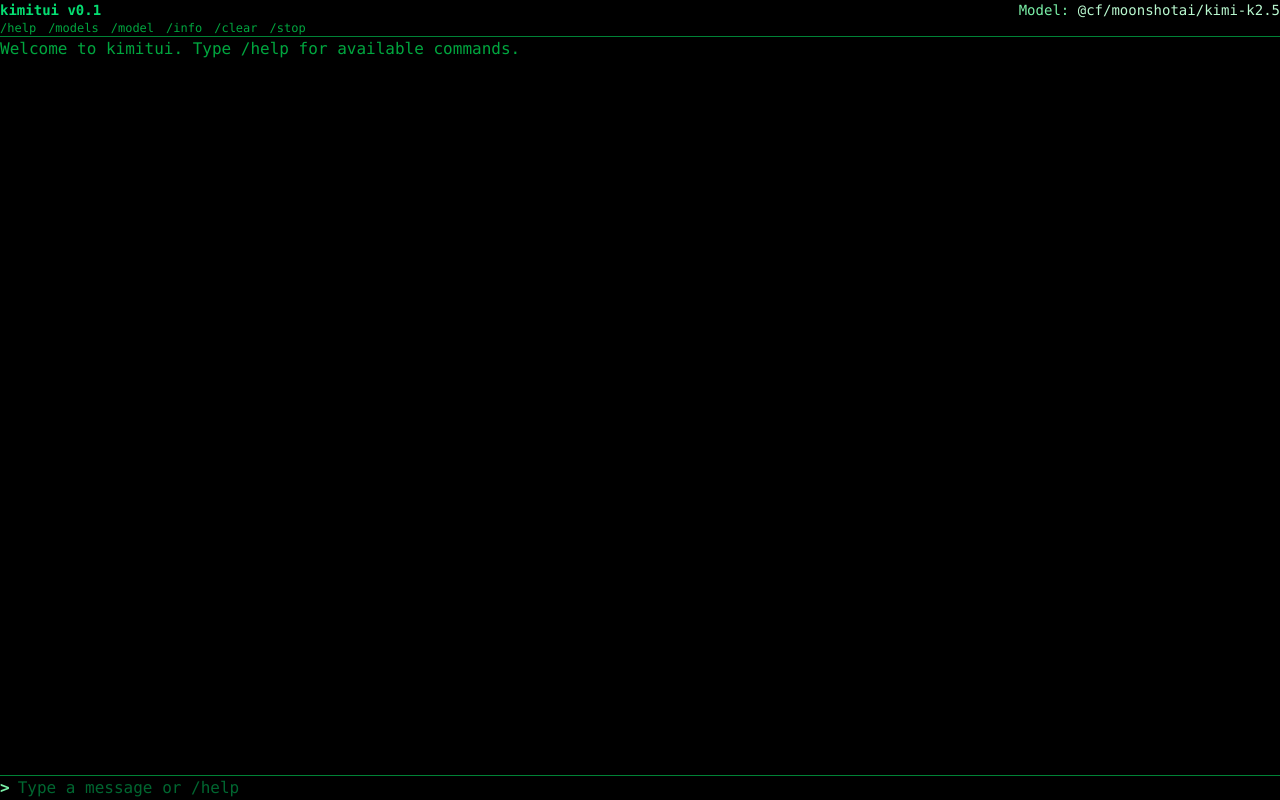
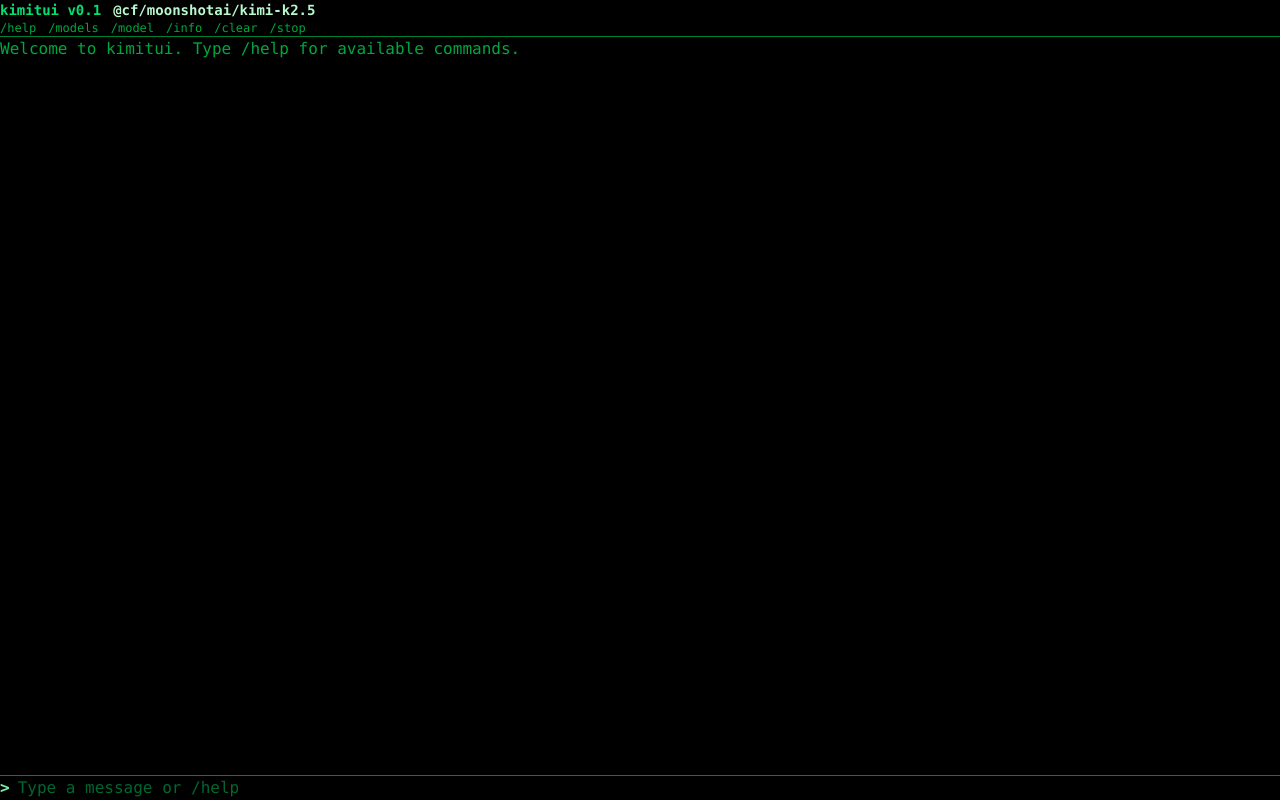
Before and after one commit to rod773/kimitui, a Next.js app: page / in a window 1280 px wide. Built offline with nearby package versions, Linux system fonts and the light colour scheme.

Commit message:
Show model name prominently in header

```diff
--- a/src/app/page.tsx
+++ b/src/app/page.tsx
@@ -387,14 +387,13 @@ function Header({
   return (
     <div className="flex flex-col border-b border-green-700 bg-black text-green-300 text-sm">
       <div className="flex items-center justify-between px-4 py-2">
-        <span className="font-bold text-green-400">kimitui v0.1</span>
+        <span className="flex items-center gap-3">
+          <span className="font-bold text-green-400">kimitui v0.1</span>
+          <span className="text-green-200 font-bold">
+            {currentModel || "No model selected"}
+          </span>
+        </span>
         <span className="flex items-center gap-2">
-          <span>
-            Model:{" "}
-            <span className="text-green-200">
-              {currentModel || "Not selected"}
-            </span>
-          </span>
           {streaming && (
             <span className="inline-flex items-center gap-1 text-green-500">
               <span className="w-2 h-2 bg-green-500 rounded-full animate-pulse" />
```
